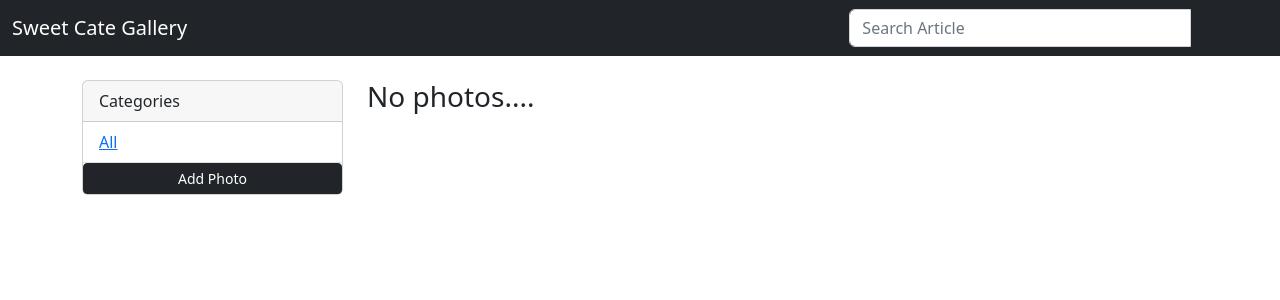
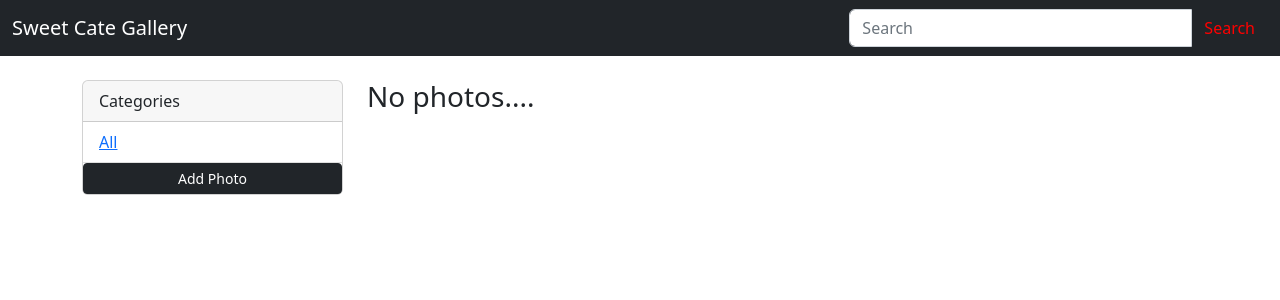
Before and after one commit to catekui/photogallery, a Django app: page / in a window 1280 px wide. Shown: the top 300 px of the page. Run offline with Django 4.2, Linux system fonts and the light colour scheme; data that the repository does not hold is empty.

Commit message:
styling of the serach button

```diff
--- a/photos/models.py
+++ b/photos/models.py
@@ -1,4 +1,5 @@
 from django.db import models
+
 
 # Create your models here.
 
--- a/photos/templates/photos/gallery.html
+++ b/photos/templates/photos/gallery.html
@@ -30,9 +30,9 @@
                 <form class="navbar-form" role="search" action="{% url 'search_results' %}">
 
                     <div class="input-group">
-                        <input type="text" class="form-control" placeholder="Search Article" name="article">
+                        <input type="text" class="form-control" placeholder="Search" name="images">
                         <div class="input-group-btn">
-                            <button class="btn btn-default" type="submit">submit</button>
+                            <button style="color:red;" class="btn" type="submit">Search</button>
                         </div>
                     </div>
 
--- a/photos/templates/photos/search.html
+++ b/photos/templates/photos/search.html
@@ -10,7 +10,7 @@
     <div class="container">
 
         <div class="row">
-          {% if categories%}
+          {% if categories %}
             <h2>Found {{ categories|length }} of searched term {{message}}</h2>
           {% else %}
             <h2> Found 0 categories for the search term {{message}}</h2>
```
Also changed, not shown: static/images/horse.jpeg (added).
